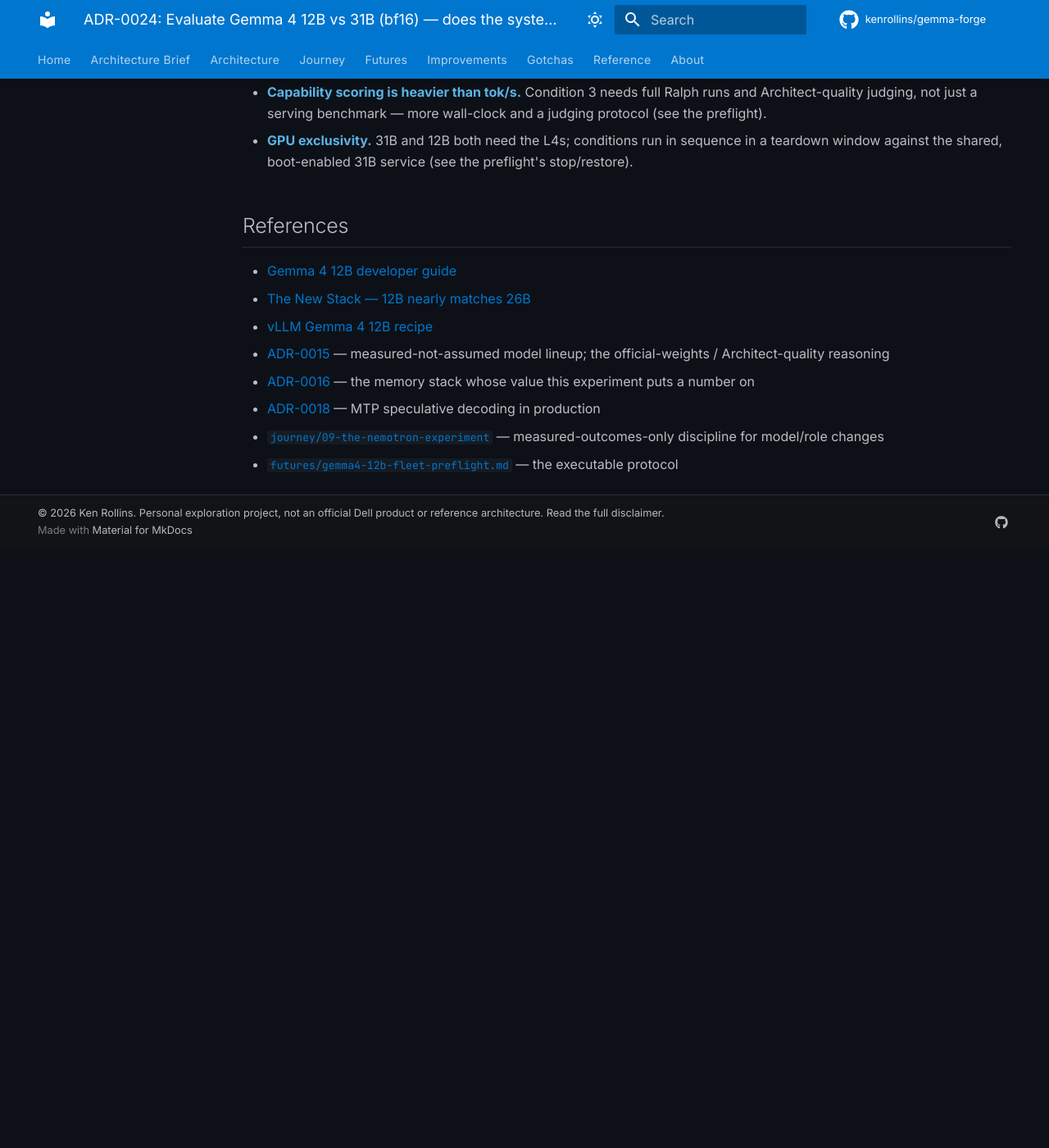
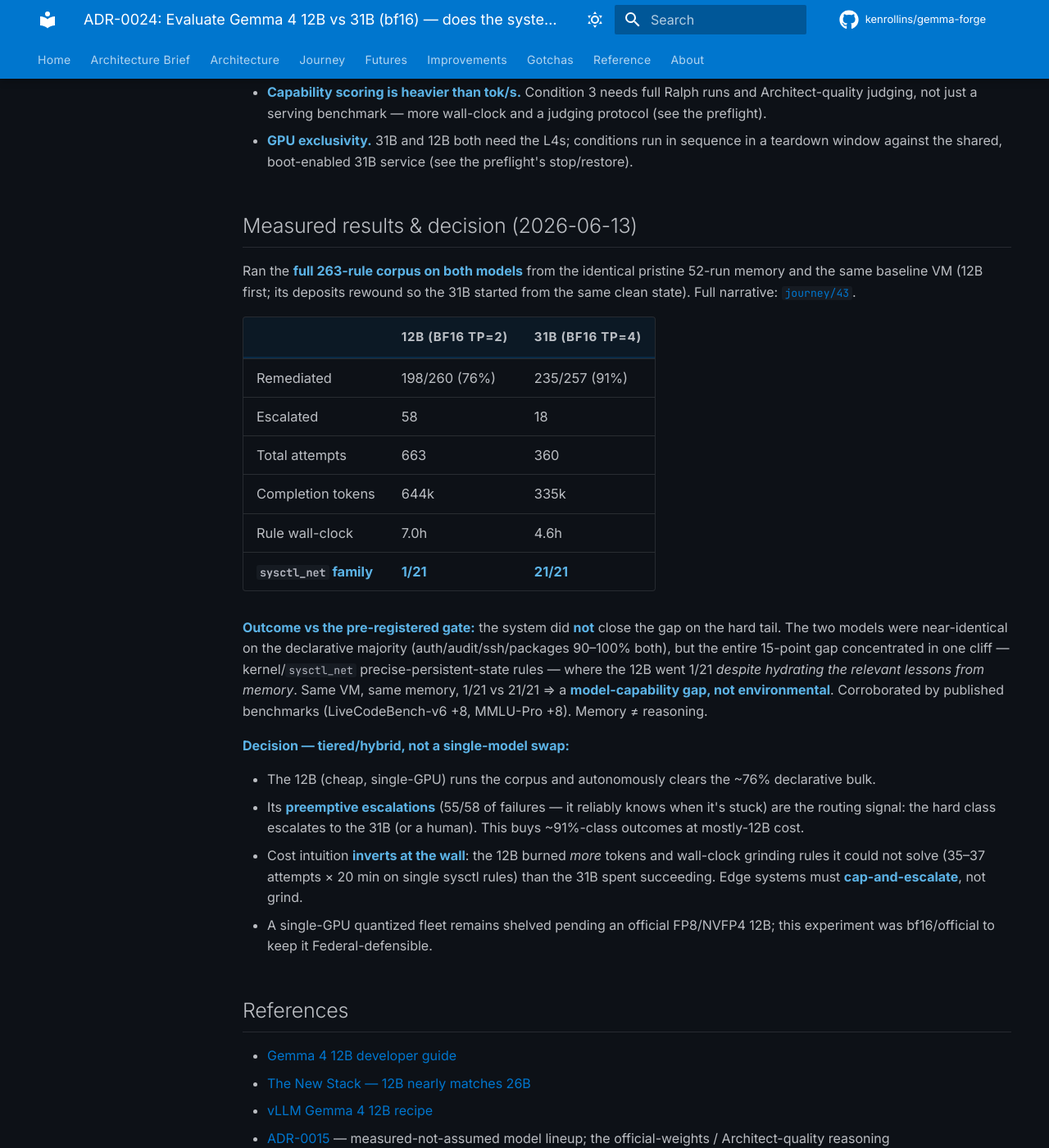
Before and after one commit to kenrollins/gemma-forge, an MkDocs documentation site: the page built from docs/adr/0024-gemma4-12b-data-parallel-fleet-evaluation.md, in a window 1280 px wide and 1400 px high, scrolled down 3163 px. Shown: the whole window at 82% size. Built offline with MkDocs 1.6.1 and Material for MkDocs 9.7.7, drawn with Linux system fonts in a browser that asks for light colours; comment, search, counter and statistics services are not loaded; before the commit the page ends 3832 px from its top, so only the background shows below that; some of the changed text lies outside the part shown.

Commit message:
docs(journal): 42-43 + gotcha — 12B vs 31B across the full STIG corpus
The measured result on the 12B-vs-31B thesis. Both models, full 263-rule
corpus, identical pristine 52-run memory, same baseline VM.

- journey/42: the 5-rule straight-up test (both 4/5; 12B escalated the one
  hard rule the 31B reasoned through).
- journey/43 "Memory Isn't Reasoning": the full head-to-head. 12B 76% vs
  31B 91%; the entire gap is one cliff (kernel/sysctl_net: 12B 1/21 vs
  31B 21/21). Model-capability gap, not environmental. The 12B had the
  lesson in memory and still couldn't execute — memory != reasoning.
  Bigger model was cheaper+faster (half the attempts/tokens). Corroborated
  by published gaps (LiveCodeBench/MMLU-Pro +8).
- gotcha/model-ab-on-live-harness: the five methodology traps and fixes
  (hard-coded model banner, cross-condition memory contamination,
  schema-drop vs surgical rewind, the run-file race, auto-restore watcher).
- ADR-0024 -> Accepted: tiered/hybrid (12B owns the declarative bulk, its
  preemptive escalations route the hard class to the 31B).

Co-Authored-By: Claude Opus 4.8 <noreply@anthropic.com>

```diff
--- a/docs/adr/0024-gemma4-12b-data-parallel-fleet-evaluation.md
+++ b/docs/adr/0024-gemma4-12b-data-parallel-fleet-evaluation.md
@@ -1,7 +1,7 @@
 # ADR-0024: Evaluate Gemma 4 12B vs 31B (bf16) — does the system close the model-size gap?
 
-- **Status:** Proposed
-- **Date:** 2026-06-05 (reframed 2026-06-11)
+- **Status:** Accepted — tiered/hybrid (measured 2026-06-13; see Results)
+- **Date:** 2026-06-05 (reframed 2026-06-11; resolved 2026-06-13)
 - **Deciders:** Ken Rollins
 - **Related:** [ADR-0013](0013-one-triton-per-l4-no-nvlink.md), [ADR-0015](0015-gemma-4-model-lineup.md), [ADR-0016](0016-graphiti-neo4j-postgres-memory-stack.md), [ADR-0018](0018-vllm-mtp-cutover.md)
 
@@ -154,6 +154,43 @@ set. Permitted outcomes, all clean:
   sequence in a teardown window against the shared, boot-enabled 31B
   service (see the preflight's stop/restore).
 
+## Measured results & decision (2026-06-13)
+
+Ran the **full 263-rule corpus on both models** from the identical pristine
+52-run memory and the same baseline VM (12B first; its deposits rewound so the
+31B started from the same clean state). Full narrative: [`journey/43`](../journal/journey/43-memory-isnt-reasoning.md).
+
+| | 12B (bf16 TP=2) | 31B (bf16 TP=4) |
+|---|---|---|
+| Remediated | 198/260 (76%) | 235/257 (91%) |
+| Escalated | 58 | 18 |
+| Total attempts | 663 | 360 |
+| Completion tokens | 644k | 335k |
+| Rule wall-clock | 7.0h | 4.6h |
+| **`sysctl_net` family** | **1/21** | **21/21** |
+
+**Outcome vs the pre-registered gate:** the system did **not** close the gap on
+the hard tail. The two models were near-identical on the declarative majority
+(auth/audit/ssh/packages 90–100% both), but the entire 15-point gap concentrated
+in one cliff — kernel/`sysctl_net` precise-persistent-state rules — where the 12B
+went 1/21 *despite hydrating the relevant lessons from memory*. Same VM, same
+memory, 1/21 vs 21/21 ⇒ a **model-capability gap, not environmental**. Corroborated
+by published benchmarks (LiveCodeBench-v6 +8, MMLU-Pro +8). Memory ≠ reasoning.
+
+**Decision — tiered/hybrid, not a single-model swap:**
+
+- The 12B (cheap, single-GPU) runs the corpus and autonomously clears the ~76%
+  declarative bulk.
+- Its **preemptive escalations** (55/58 of failures — it reliably knows when it's
+  stuck) are the routing signal: the hard class escalates to the 31B (or a human).
+  This buys ~91%-class outcomes at mostly-12B cost.
+- Cost intuition **inverts at the wall**: the 12B burned *more* tokens and
+  wall-clock grinding rules it could not solve (35–37 attempts × 20 min on single
+  sysctl rules) than the 31B spent succeeding. Edge systems must **cap-and-escalate**,
+  not grind.
+- A single-GPU quantized fleet remains shelved pending an official FP8/NVFP4 12B;
+  this experiment was bf16/official to keep it Federal-defensible.
+
 ## References
 
 - [Gemma 4 12B developer guide](https://developers.googleblog.com/gemma-4-12b-the-developer-guide/)
```
Also changed, not shown: docs/journal/gotchas/model-ab-on-live-harness.md (added, +98 -0 lines), docs/journal/journey/42-12b-vs-31b-straight-up.md (added, +134 -0 lines), docs/journal/journey/43-memory-isnt-reasoning.md (added, +136 -0 lines).
